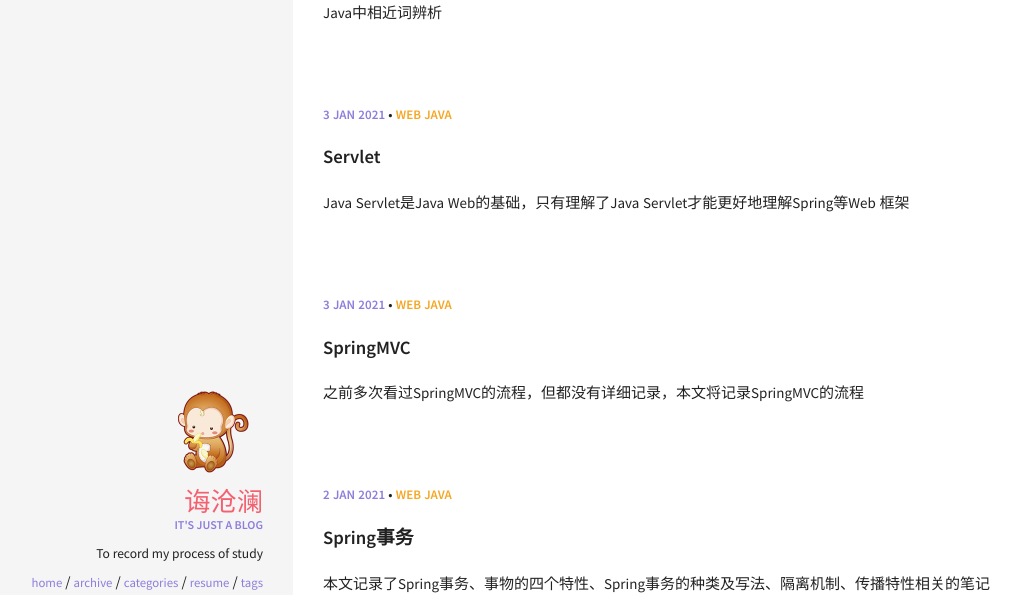
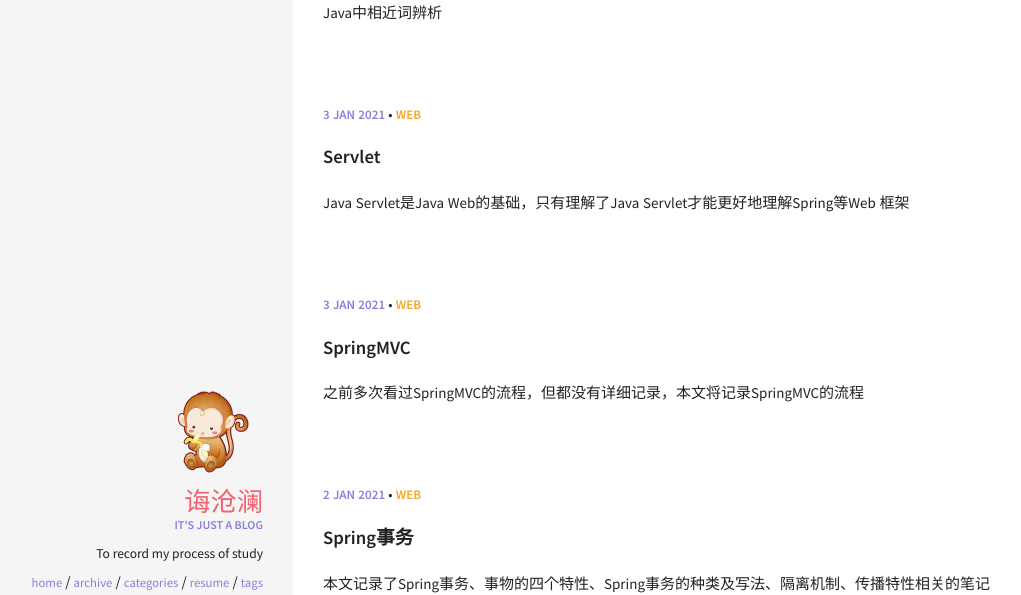
Before and after one commit to MonkeyDatabase/MonkeyDatabase.github.io, a Jekyll site: the page built from index.html, in a window 1280 px wide. Shown: the part 151-746 px from the top of the page, without its empty margins (27-1048 px from the left). Built offline with Jekyll 4.4.1, drawn with Linux system fonts in a browser that asks for light colours; the list of posts is cut into pages by our own code; comment, search, counter and statistics services are not loaded.

Commit message:
java web

```diff
--- a/_posts/2021-01-02-web-SpringMVC.md
+++ b/_posts/2021-01-02-web-SpringMVC.md
@@ -3,7 +3,7 @@ layout: post
 title: SpringMVC
 excerpt: "之前多次看过SpringMVC的流程，但都没有详细记录，本文将记录SpringMVC的流程"
 date:   2021-01-02 19:57:00
-categories: [WEB Java]
+categories: [WEB]
 comments: true
 ---
 
--- a/_posts/2021-01-02-web-SpringTransaction.md
+++ b/_posts/2021-01-02-web-SpringTransaction.md
@@ -3,7 +3,7 @@ layout: post
 title: Spring事务
 excerpt: "本文记录了Spring事务、事物的四个特性、Spring事务的种类及写法、隔离机制、传播特性相关的笔记"
 date:   2021-01-02 15:15:00
-categories: [WEB Java]
+categories: [WEB]
 comments: true
 ---
 
--- a/_posts/2021-01-03-web-servlet.md
+++ b/_posts/2021-01-03-web-servlet.md
@@ -3,7 +3,7 @@ layout: post
 title: Servlet
 excerpt: "Java Servlet是Java Web的基础，只有理解了Java Servlet才能更好地理解Spring等Web 框架"
 date:   2021-01-03 09:16:00
-categories: [WEB Java]
+categories: [WEB]
 comments: true
 ---
 
```
